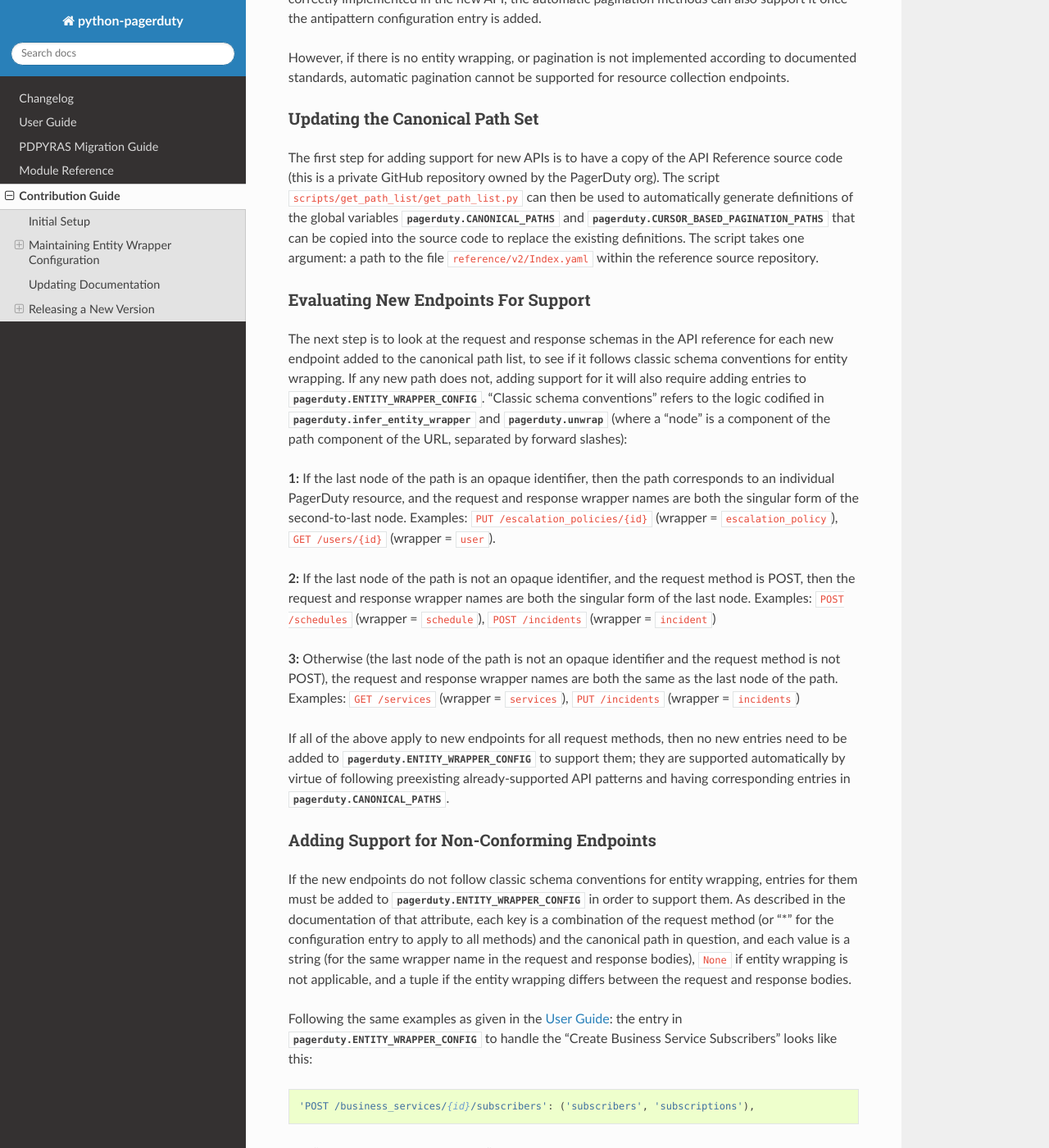
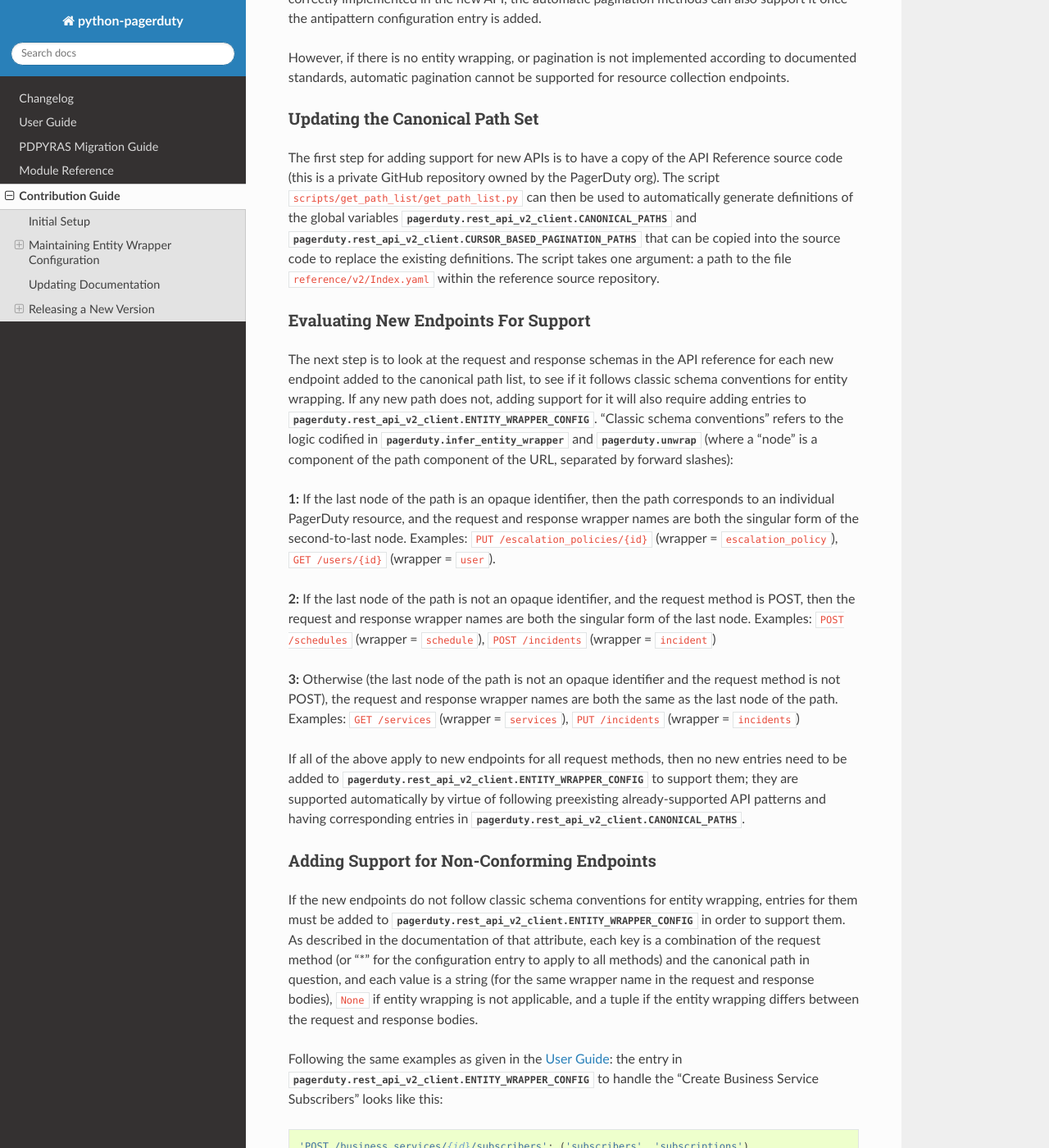
Before and after one commit to PagerDuty/python-pagerduty, a Sphinx documentation site: the page built from sphinx/source/contributing.rst, in a window 1280 px wide and 1400 px high, scrolled down 1809 px. Shown: the whole window at 82% size. Built offline with Sphinx 7.4.7 and the Read the Docs theme 3.1.0, drawn with Linux system fonts in a browser that asks for light colours; some of the changed text lies outside the part shown.

Commit message:
Fix client default references and ensure their docstrings are rendered

```diff
--- a/pagerduty/__init__.py
+++ b/pagerduty/__init__.py
@@ -27,6 +27,7 @@
 )
 
 from . common import (
+    TEXT_LEN_LIMIT,
     deprecated_kwarg,
     http_error_message,
     plural_name,
--- a/sphinx/source/contributing.rst
+++ b/sphinx/source/contributing.rst
@@ -68,8 +68,8 @@
 
 This system requires two global variables that must be manually maintained:
 
-* :attr:`pagerduty.CANONICAL_PATHS`, the list of canonical paths
-* :attr:`pagerduty.ENTITY_WRAPPER_CONFIG`, a dictionary of exceptions to entity wrapping and schema conventions
+* :attr:`pagerduty.rest_api_v2_client.CANONICAL_PATHS`, the list of canonical paths
+* :attr:`pagerduty.rest_api_v2_client.ENTITY_WRAPPER_CONFIG`, a dictionary of exceptions to entity wrapping and schema conventions
 
 Limitations
 ***********
@@ -95,8 +95,8 @@
 Reference source code (this is a private GitHub repository owned by the
 PagerDuty org). The script ``scripts/get_path_list/get_path_list.py`` can then
 be used to automatically generate definitions of the global variables
-:attr:`pagerduty.CANONICAL_PATHS` and
-:attr:`pagerduty.CURSOR_BASED_PAGINATION_PATHS` that can be copied into the
+:attr:`pagerduty.rest_api_v2_client.CANONICAL_PATHS` and
+:attr:`pagerduty.rest_api_v2_client.CURSOR_BASED_PAGINATION_PATHS` that can be copied into the
 source code to replace the existing definitions. The script takes one argument:
 a path to the file ``reference/v2/Index.yaml`` within the reference source
 repository.
@@ -107,7 +107,7 @@
 reference for each new endpoint added to the canonical path list, to see if it
 follows classic schema conventions for entity wrapping. If any new path does
 not, adding support for it will also require adding entries to
-:attr:`pagerduty.ENTITY_WRAPPER_CONFIG`. "Classic schema conventions" refers to
+:attr:`pagerduty.rest_api_v2_client.ENTITY_WRAPPER_CONFIG`. "Classic schema conventions" refers to
 the logic codified in :attr:`pagerduty.infer_entity_wrapper` and
 :attr:`pagerduty.unwrap` (where a "node" is a component of the path component
 of the URL, separated by forward slashes):
@@ -129,16 +129,16 @@
 ``services``), ``PUT /incidents`` (wrapper = ``incidents``)
 
 If all of the above apply to new endpoints for all request methods, then no new
-entries need to be added to :attr:`pagerduty.ENTITY_WRAPPER_CONFIG` to support
+entries need to be added to :attr:`pagerduty.rest_api_v2_client.ENTITY_WRAPPER_CONFIG` to support
 them; they are supported automatically by virtue of following preexisting
 already-supported API patterns and having corresponding entries in
-:attr:`pagerduty.CANONICAL_PATHS`.
+:attr:`pagerduty.rest_api_v2_client.CANONICAL_PATHS`.
 
 Adding Support for Non-Conforming Endpoints
 *******************************************
 If the new endpoints do not follow classic schema conventions for entity
 wrapping, entries for them must be added to
-:attr:`pagerduty.ENTITY_WRAPPER_CONFIG` in order to support them. As described
+:attr:`pagerduty.rest_api_v2_client.ENTITY_WRAPPER_CONFIG` in order to support them. As described
 in the documentation of that attribute, each key is a combination of the
 request method (or "*" for the configuration entry to apply to all methods) and
 the canonical path in question, and each value is a string (for the same
@@ -147,7 +147,7 @@
 request and response bodies.
 
 Following the same examples as given in the :ref:`user_guide`: the entry in
-:attr:`pagerduty.ENTITY_WRAPPER_CONFIG` to handle the "Create Business Service
+:attr:`pagerduty.rest_api_v2_client.ENTITY_WRAPPER_CONFIG` to handle the "Create Business Service
 Subscribers" looks like this:
 
 .. code-block:: python
```
Also changed, not shown: sphinx/source/module_reference.rst (+6 -2 lines), 2 other files.
